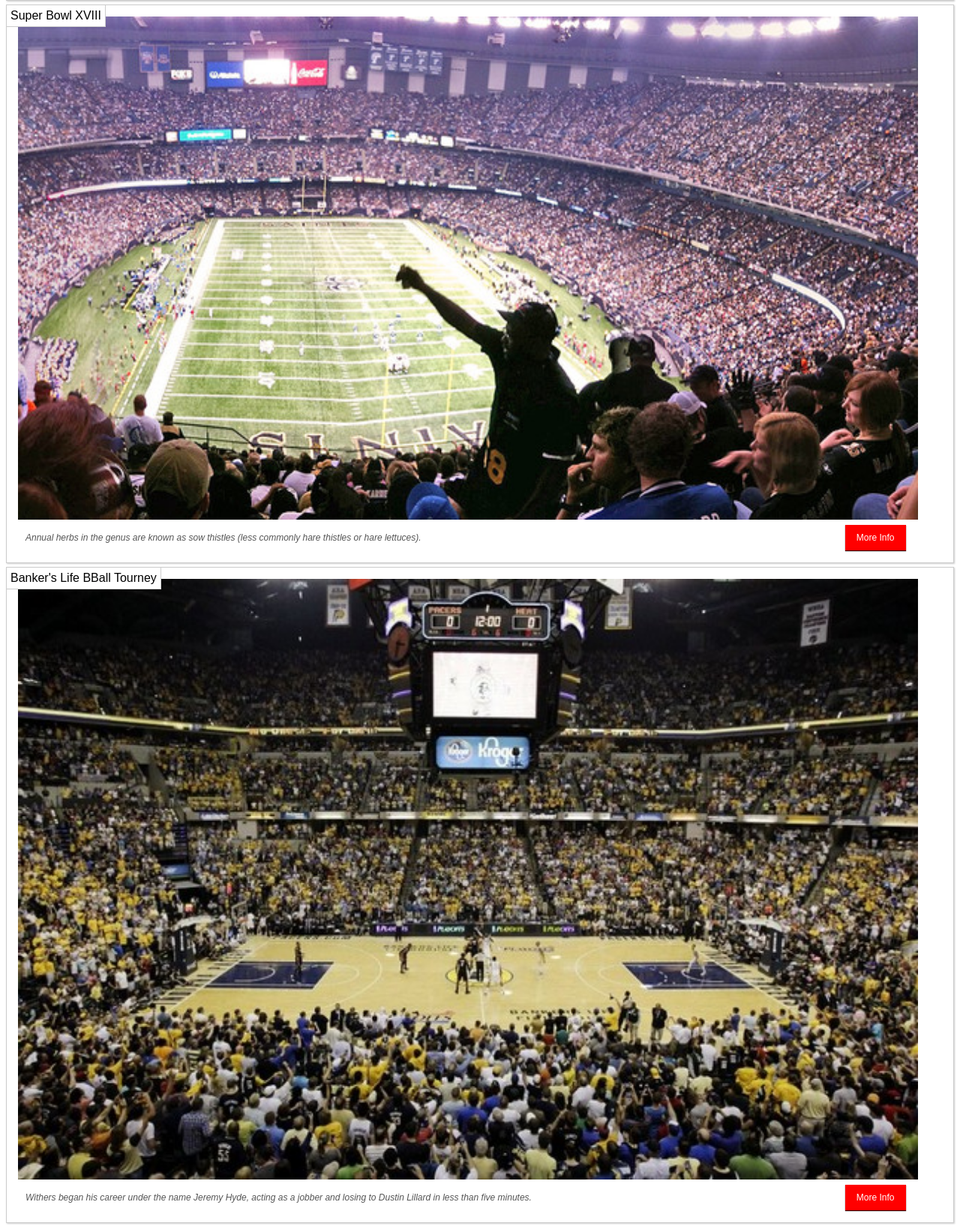
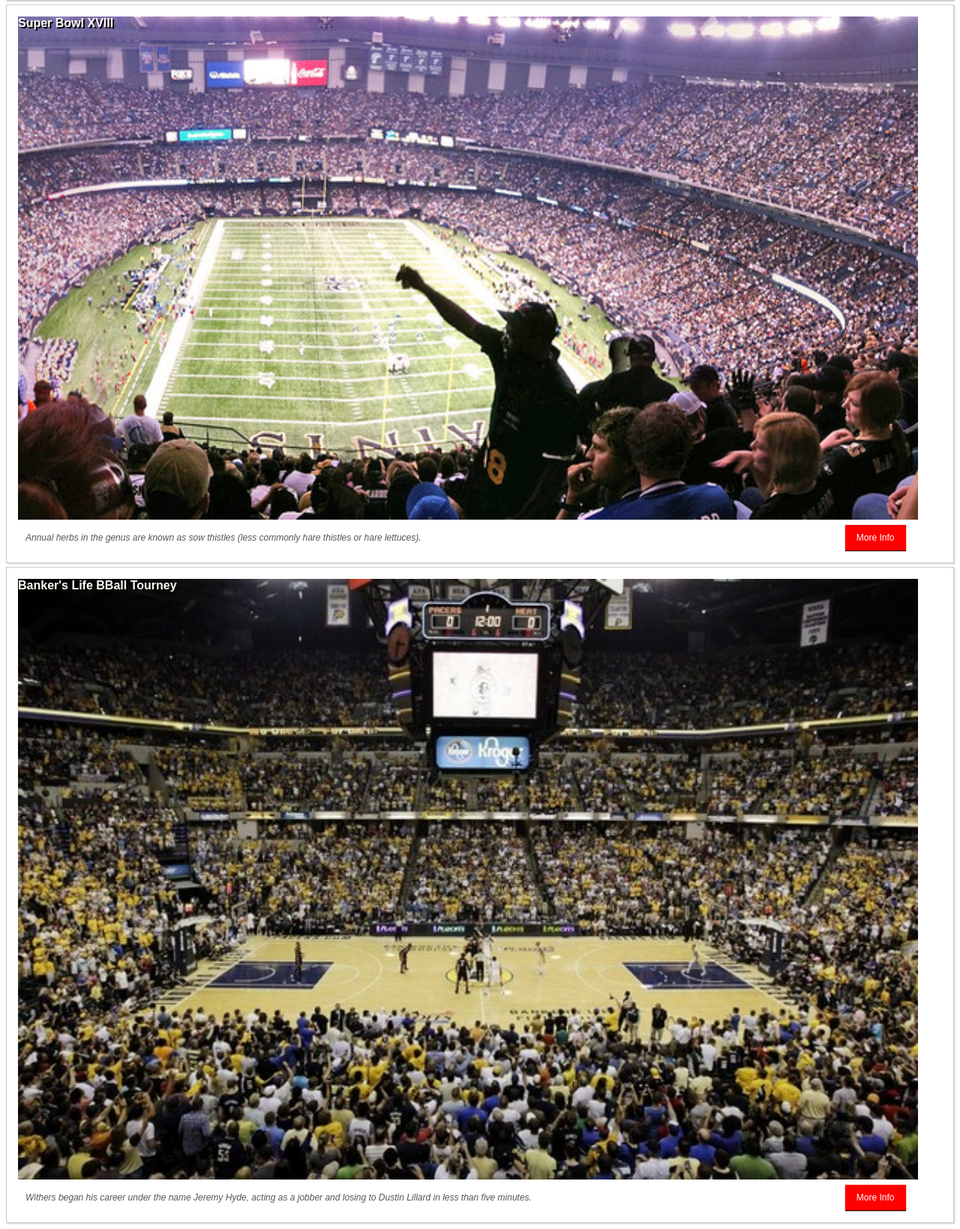
Before and after one commit to NcUltimate/volunteer_app, a Node project: template views/index.jade in a window 1280 px wide. Shown: the part 1033-2672 px from the top of the page at 75% size. Run offline with Node 20 templates, Linux system fonts and the light colour scheme; the template is opened without the code that fills it, so the values that code supplies are empty; style sheets or scripts are compiled from the project's sources; some libraries are stand-ins or nearby versions.

Commit message:
Make it look purdy

```diff
--- a/public/stylesheets/frontpage.less
+++ b/public/stylesheets/frontpage.less
@@ -10,14 +10,17 @@
 		}
 		.organization {
 			position: absolute;
-			left: 0px;
-			top: 0px;
+			left: 10px;
+			top: 10px;
 
-			background: white;
-			border: 1px solid #ccc;
 			border-top: none;
 			border-left: none;
 			padding: 5px;
+
+			color: floralwhite;
+			outline-color: black;
+			text-shadow: 2px 2px #000;
+			font-weight: 900;
 		}
 		.data-container {
 			padding: 10px;
--- a/views/filter.jade
+++ b/views/filter.jade
@@ -5,7 +5,7 @@ block content
 		form#formview(method='post')
 			#checklist
 				each val, idx in filters
-						h5 #{idx}
+						h4 #{idx}
 						each filter in val
 							.filter-option.white-box
 								input(type='checkbox', checked, id=filter, name=filter)
```
